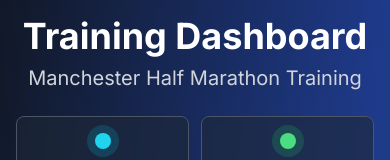
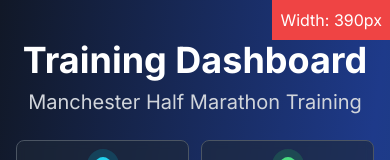
Before and after one commit to gregszewczyk/half-marathon-trainer, a Next.js app: page /dashboard in a window 390 px wide. Shown: the top 160 px of the page. Built offline with nearby package versions, Linux system fonts and the light colour scheme; no server answers; the database is empty.

Commit message:
extra validation for mobiles

```diff
--- a/src/app/dashboard/page.tsx
+++ b/src/app/dashboard/page.tsx
@@ -25,6 +25,17 @@ export default function DashboardPage() {
     }
   }, [])
 
+const [screenWidth, setScreenWidth] = useState(0);
+  useEffect(() => {
+    if (typeof window !== 'undefined') {
+      setScreenWidth(window.innerWidth);
+      const handleResize = () => setScreenWidth(window.innerWidth);
+      window.addEventListener('resize', handleResize);
+      return () => window.removeEventListener('resize', handleResize);
+    }
+    return undefined;
+  }, []);
+
   console.log('Current user:', userId) // For testing
   // Use the custom hook for real training data
   const trainingStats = useTrainingStats(userId);
@@ -35,9 +46,13 @@ if (trainingStats.isLoading) {
   console.log(`🎯 Rendering dashboard for user: ${userId} with completion: ${trainingStats.weekCompletion}%`);}
 
   return (
+
+
     <div className="min-h-screen bg-gradient-to-br from-gray-900 via-blue-900 to-cyan-900 p-4 md:p-6">
       <div className="max-w-7xl mx-auto space-y-6">
-
+        <div className="fixed top-0 right-0 bg-red-500 text-white p-2 z-50">
+  Width: {screenWidth}px
+</div>
         {/* Header */}
         <div className="text-center space-y-2">
 <h1 className="text-4xl md:text-5xl font-bold text-white">
```
